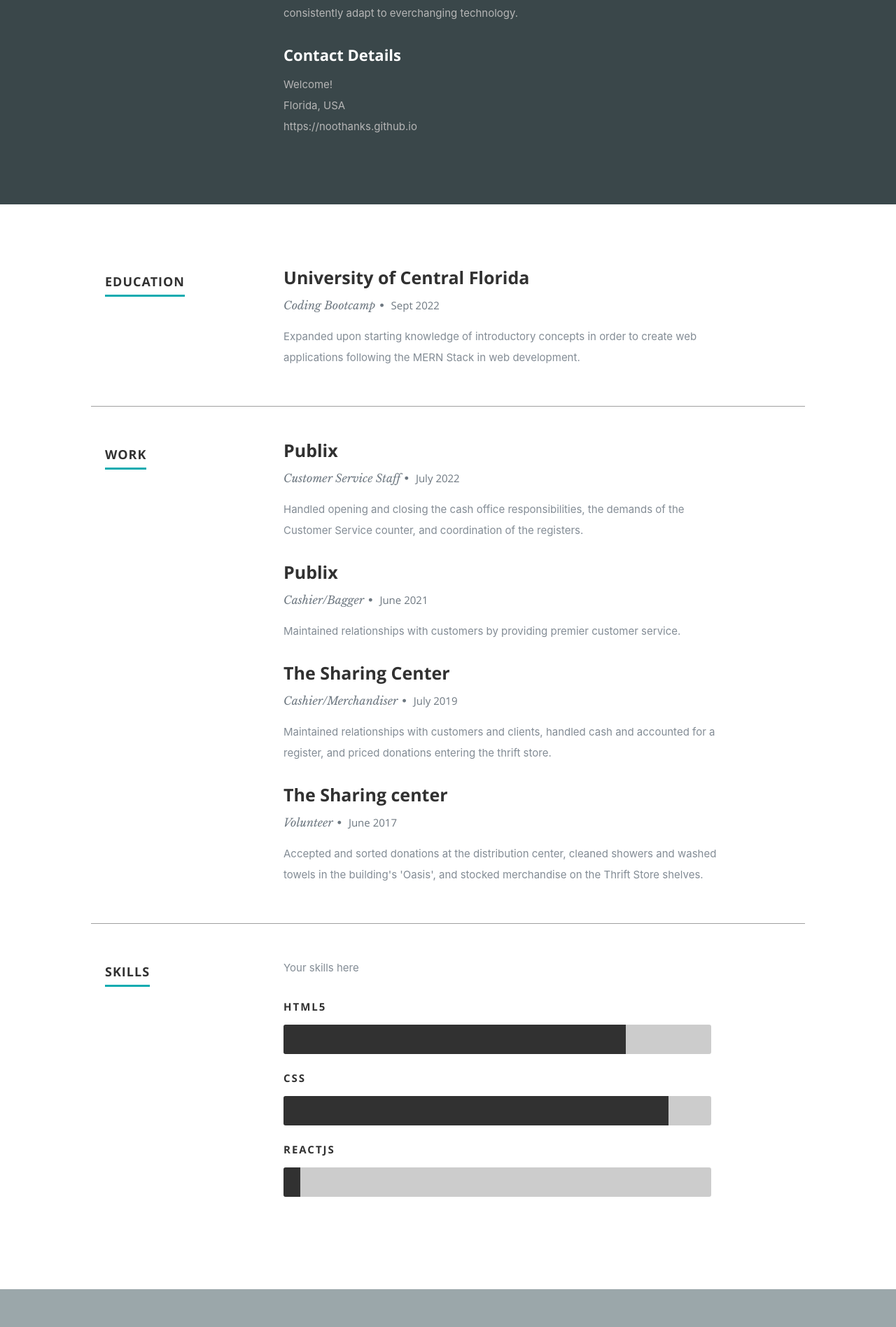
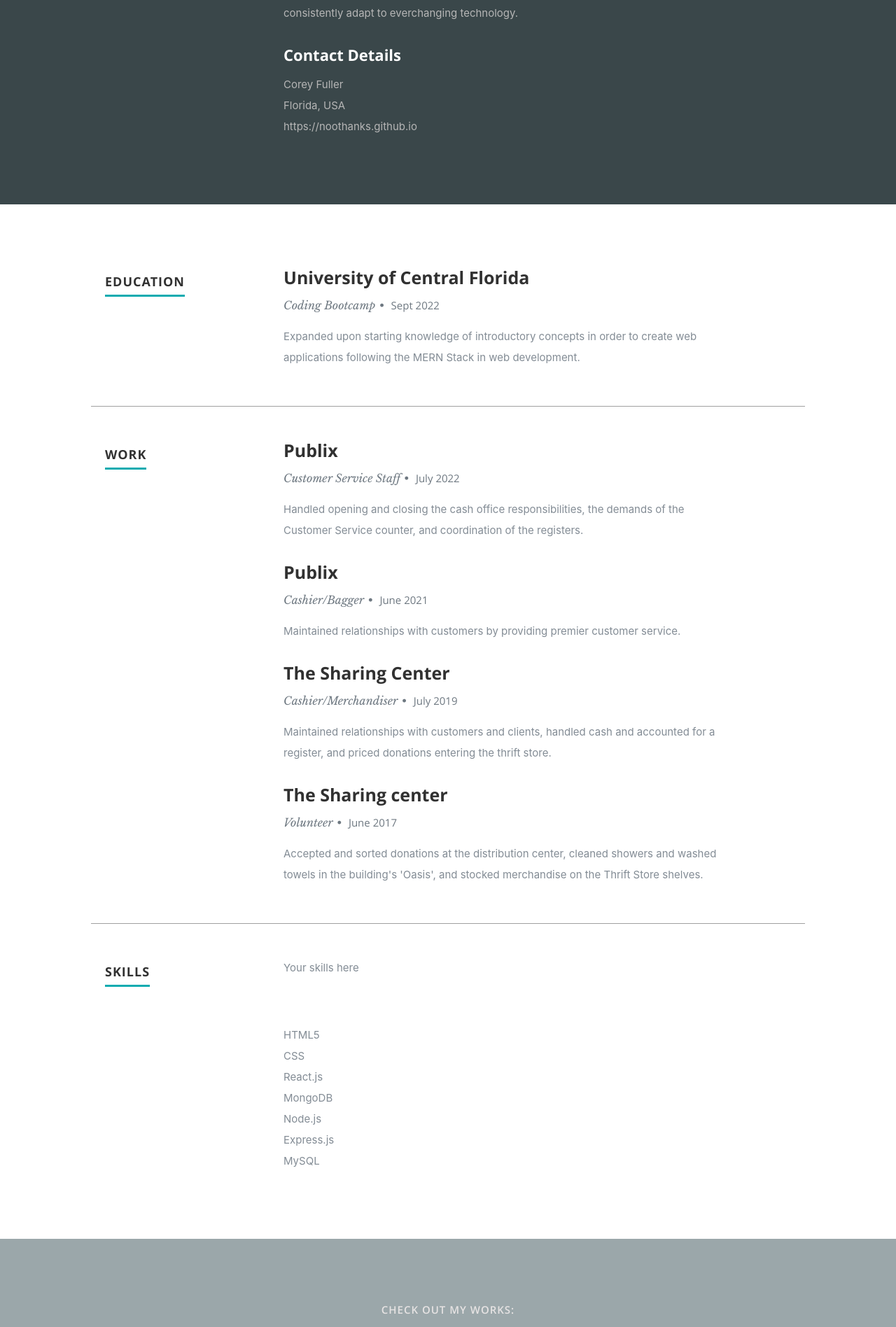
Before and after one commit to noothanks/updated-portfolio, a React (Create React App) app: page / in a window 1280 px wide. Shown: the part 1024-2920 px from the top of the page at 70% size. Built offline with nearby package versions, Linux system fonts and the light colour scheme.

Commit message:
styling changes

```diff
--- a/public/css/layout.css
+++ b/public/css/layout.css
@@ -287,7 +287,8 @@ ul#nav li.current a { color: #F06000; }
 /*----------------------------------------------*/
 
 .bars {
-	width: 95%;
+   display: flex;
+
 	float: left;
 	padding: 0;
 	text-align: left;
@@ -299,7 +300,7 @@ ul#nav li.current a { color: #F06000; }
 .bars li {
    position: relative;
   	margin-bottom: 60px;
-  	background: #ccc;
+  	/* background: #ccc; */
   	height: 42px;
   	border-radius: 3px;
 }
@@ -312,7 +313,7 @@ ul#nav li.current a { color: #F06000; }
    position: relative;
 	top: -36px;
 }
-.bar-expand {
+/* .bar-expand {
    position: absolute;
    left: 0;
    top: 0;
@@ -324,7 +325,7 @@ ul#nav li.current a { color: #F06000; }
   	height: 42px;
    line-height: 42px;
    border-radius: 3px 0 0 3px;
-}
+} */
 
 .photoshop {
   	width: 60%;
--- a/public/index.html
+++ b/public/index.html
@@ -19,14 +19,14 @@
       work correctly both with client-side routing and a non-root public URL.
       Learn how to configure a non-root public URL by running `npm run build`.
     -->
-    <title>Rahul Bhatia</title>
+    <title>Corey Fuller</title>
     <link rel="stylesheet" href="%PUBLIC_URL%/css/default.css">
 <link rel="stylesheet" href="%PUBLIC_URL%/css/layout.css">
 <link rel="stylesheet" href="%PUBLIC_URL%/css/media-queries.css">
 <link rel="stylesheet" href="%PUBLIC_URL%/css/magnific-popup.css">
 
 <script src="%PUBLIC_URL%/js/modernizr.js"></script>
-<title>Sample resume</title>
+<title>Resume</title>
   </head>
   <body>
     <noscript>
--- a/src/components/About.js
+++ b/src/components/About.js
@@ -27,7 +27,7 @@ export default class About extends Component {
 
                   <h2>Contact Details</h2>
                   <p className="address">
-       						<span>{resumeData.name}</span>
+       						<span>Corey Fuller</span>
                      <br></br>
        						   <span>
                      {resumeData.address}
--- a/src/components/Resume.js
+++ b/src/components/Resume.js
@@ -78,10 +78,9 @@ export default  class Resume extends Component {
                 {
                   resumeData.skills && resumeData.skills.map((item) => {
                     return(
-                      <li>
-                      <span className={`bar-expand ${item.skillname.toLowerCase()}`}>
-                      </span><em>{item.skillname}</em>
-                      </li>
+                      <div>
+                        {item.skillname}
+                      </div>
                     )
                   })
                 }
--- a/src/resumeData.js
+++ b/src/resumeData.js
@@ -73,7 +73,19 @@ let resumeData = {
         "skillname":"CSS"
       },
       {
-        "skillname":"Reactjs"
+        "skillname":"React.js"
+      },
+      {
+        "skillname": "MongoDB"
+      },
+      {
+        "skillname": "Node.js"
+      },
+      {
+        "skillname": "Express.js"
+      },
+      {
+        "skillname": "MySQL"
       }
     ],
     "portfolio":[
```
